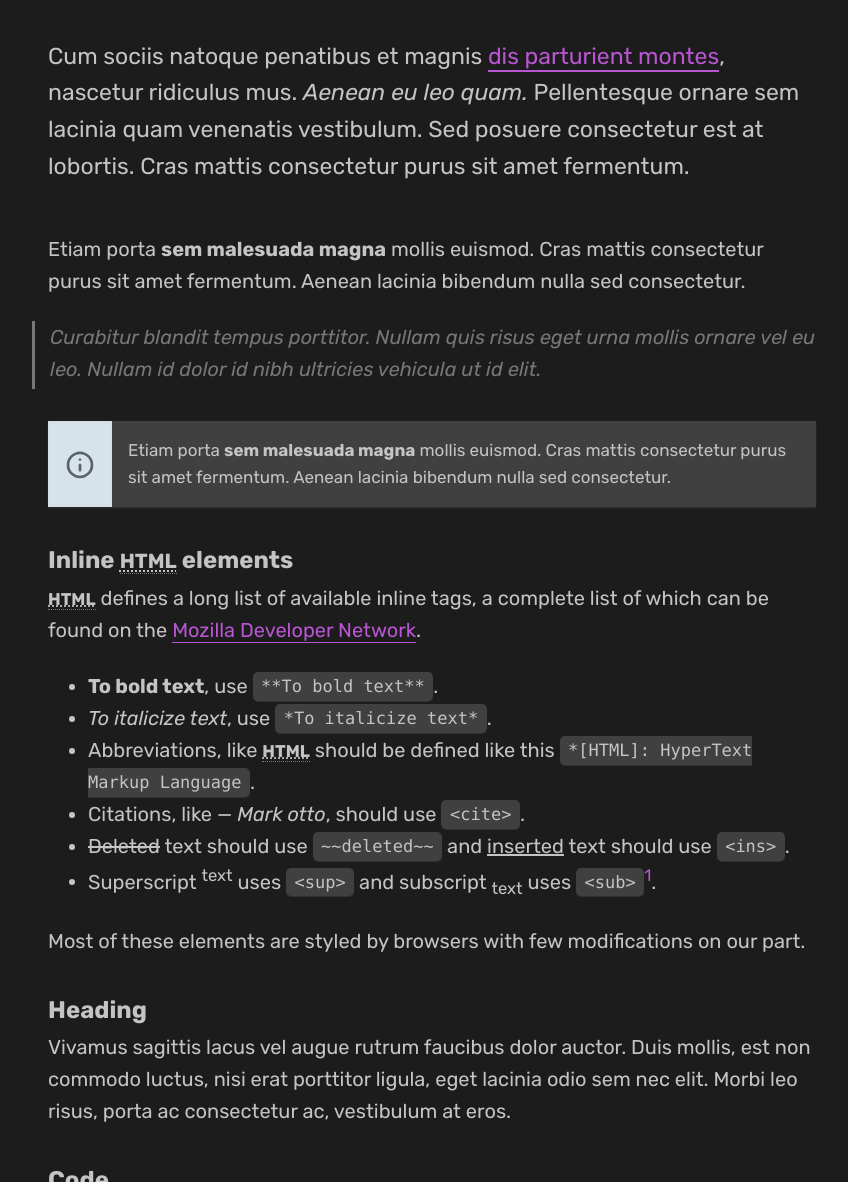
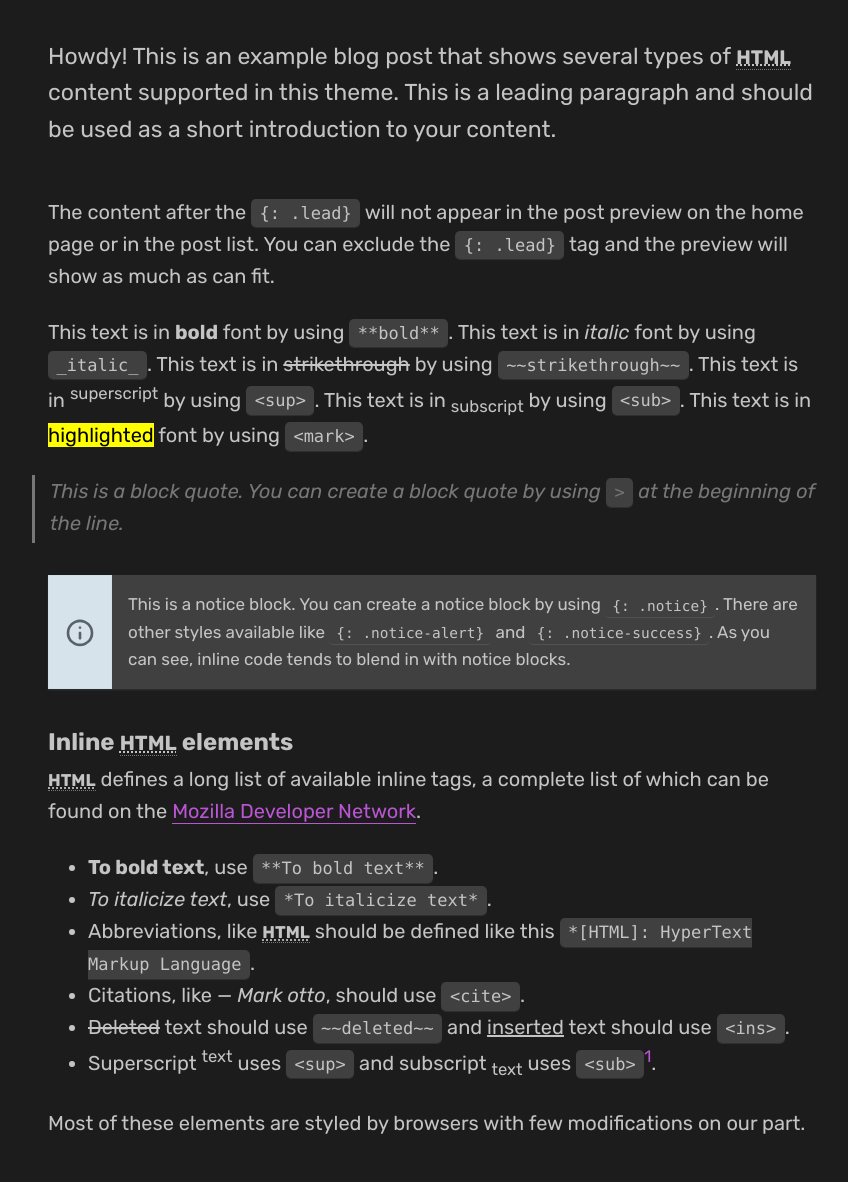
Before and after one commit to SpawnageLoong/rlcj, a Jekyll site: the page built from _posts/2024-11-17-example-content.md, in a window 1280 px wide and 1400 px high, scrolled down 610 px. Shown: the part 218-1400 px from the top of the window, without its empty margins (208-1056 px from the left). Built offline with Jekyll 4.4.1, drawn with Linux system fonts in a browser that asks for light colours; some of the changed text lies outside the part shown.

Commit message:
Update example content post

```diff
--- a/_posts/2024-11-17-example-content.md
+++ b/_posts/2024-11-17-example-content.md
@@ -13,15 +13,16 @@ overlay: green
 published: true
 ---
 
-Cum sociis natoque penatibus et magnis <a href="#">dis parturient montes</a>, nascetur ridiculus mus. *Aenean eu leo quam.* Pellentesque ornare sem lacinia quam venenatis vestibulum. Sed posuere consectetur est at lobortis. Cras mattis consectetur purus sit amet fermentum.
+Howdy! This is an example blog post that shows several types of HTML content supported in this theme. This is a leading paragraph and should be used as a short introduction to your content.
 {: .lead}
 
-Etiam porta **sem malesuada magna** mollis euismod. Cras mattis consectetur purus sit amet fermentum. Aenean lacinia bibendum nulla sed consectetur.
-<!–-break-–>
+The content after the `{: .lead}` will not appear in the post preview on the home page or in the post list. You can exclude the `{: .lead}` tag and the preview will show as much as can fit.
 
-> Curabitur blandit tempus porttitor. Nullam quis risus eget urna mollis ornare vel eu leo. Nullam id dolor id nibh ultricies vehicula ut id elit.
+This text is in **bold** font by using `**bold**`. This text is in _italic_ font by using `_italic_`. This text is in ~~strikethrough~~ by using `~~strikethrough~~`. This text is in <sup>superscript</sup> by using `<sup>`. This text is in <sub>subscript</sub> by using `<sub>`. This text is in <mark>highlighted</mark> font by using `<mark>`.
 
-Etiam porta **sem malesuada magna** mollis euismod. Cras mattis consectetur purus sit amet fermentum. Aenean lacinia bibendum nulla sed consectetur.
+> This is a block quote. You can create a block quote by using `>` at the beginning of the line.
+
+This is a notice block. You can create a notice block by using `{: .notice}`. There are other styles available like `{: .notice-alert}` and `{: .notice-success}`. As you can see, inline code tends to blend in with notice blocks.
 {: .notice}
 
 ## Inline HTML elements
@@ -111,7 +112,11 @@ Nullam id dolor id nibh ultricies vehicula ut id elit. Sed posuere consectetur e
 
 ## Math
 
+Block math:
+
 $$ \frac{1}{1 + \frac{1}{a}} $$
+
+Inline math: $$ \frac{1}{1 + \frac{1}{a}} $$
 
 Nullam id dolor id nibh ultricies vehicula ut id elit. Sed posuere consectetur est at lobortis. Nullam quis risus eget urna mollis ornare vel eu leo.
 Nullam id [^2] dolor id nibh ultricies vehicula ut id elit. Sed posuere consectetur est at lobortis. Nullam quis risus eget urna mollis ornare vel eu leo.
```
